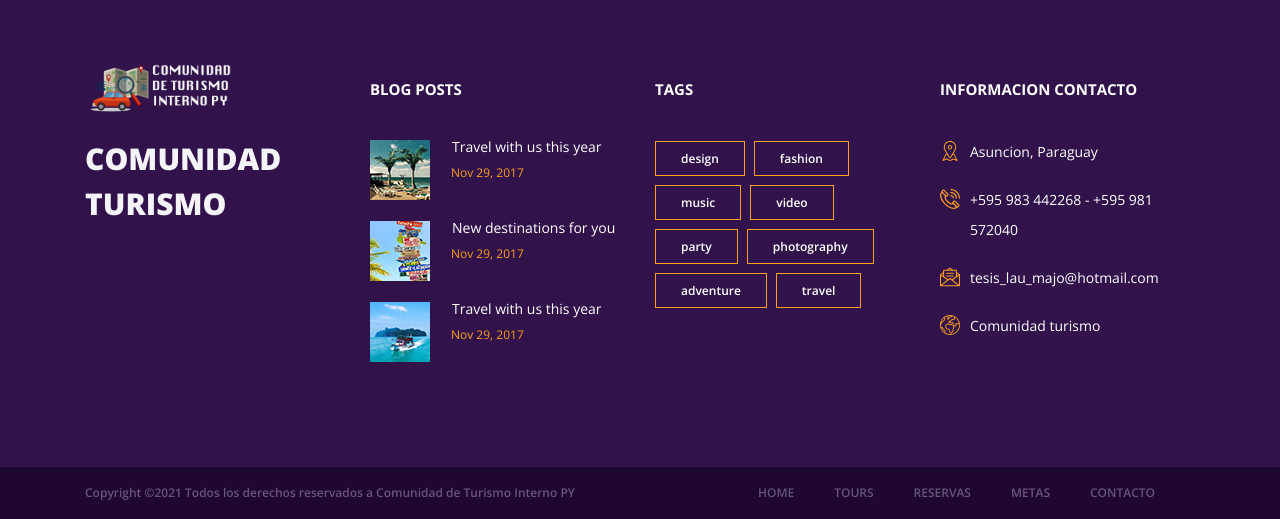
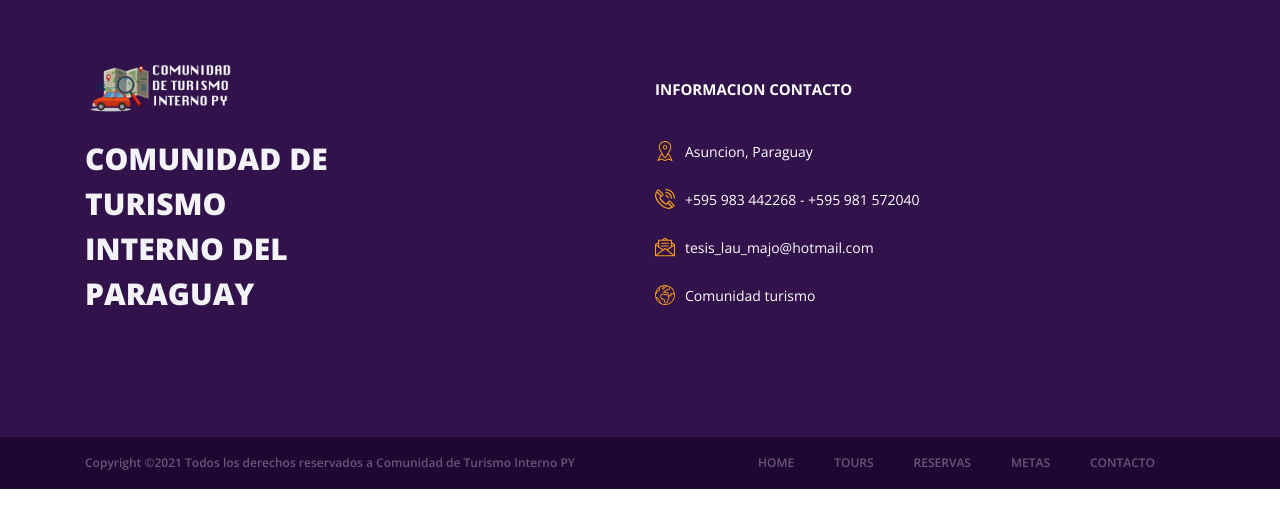
Before and after one commit to padagoal/turismoservice, a Django app: page / in a window 1280 px wide. Shown: the part 2461-2980 px from the top of the page. After the commit the page ends 2950 px from the top, so only its background shows below. Run offline with Django 3.2, Linux system fonts and the light colour scheme; data that the repository does not hold is empty; some libraries are stand-ins or nearby versions.

Commit message:
fix: Some issues

```diff
--- a/templates/travelix/main.html
+++ b/templates/travelix/main.html
@@ -141,7 +141,7 @@
                             <div class="footer_content footer_about">
                                 <div class="logo_container footer_logo">
                                     <div class="logo">
-                                        <a href="{% url 'home' %}"><img src="{% static 'travelix/images/logo-cti.png' %}" alt="">Comunidad Turismo</a>
+                                        <a href="{% url 'home' %}"><img src="{% static 'travelix/images/logo-cti.png' %}" alt="">Comunidad de Turismo Interno del Paraguay</a>
                                     </div>
                                 </div>
                                 <p class="footer_about_text"></p>
@@ -151,72 +151,14 @@
                     </div>
 
                     <!-- Footer Column -->
+
+
+                    <!-- Footer Column -->
                     <div class="col-lg-3 footer_column">
-                        <div class="footer_col">
-                            <div class="footer_title">blog posts</div>
-                            <div class="footer_content footer_blog">
-
-                                <!-- Footer blog item -->
-                                <div class="footer_blog_item clearfix">
-                                    <div class="footer_blog_image"><img
-                                            src="{% static 'travelix/images/footer_blog_1.jpg' %}"
-                                            alt="https://unsplash.com/@avidenov"></div>
-                                    <div class="footer_blog_content">
-                                        <div class="footer_blog_title"><a href="blog.html">Travel with us this year</a>
-                                        </div>
-                                        <div class="footer_blog_date">Nov 29, 2017</div>
-                                    </div>
-                                </div>
-
-                                <!-- Footer blog item -->
-                                <div class="footer_blog_item clearfix">
-                                    <div class="footer_blog_image"><img
-                                            src="{% static 'travelix/images/footer_blog_2.jpg' %}"
-                                            alt="https://unsplash.com/@deannaritchie"></div>
-                                    <div class="footer_blog_content">
-                                        <div class="footer_blog_title"><a href="blog.html">New destinations for you</a>
-                                        </div>
-                                        <div class="footer_blog_date">Nov 29, 2017</div>
-                                    </div>
-                                </div>
-
-                                <!-- Footer blog item -->
-                                <div class="footer_blog_item clearfix">
-                                    <div class="footer_blog_image"><img
-                                            src="{% static 'travelix/images/footer_blog_3.jpg' %}"
-                                            alt="https://unsplash.com/@bergeryap87"></div>
-                                    <div class="footer_blog_content">
-                                        <div class="footer_blog_title"><a href="blog.html">Travel with us this year</a>
-                                        </div>
-                                        <div class="footer_blog_date">Nov 29, 2017</div>
-                                    </div>
-                                </div>
-
-                            </div>
-                        </div>
                     </div>
 
                     <!-- Footer Column -->
-                    <div class="col-lg-3 footer_column">
-                        <div class="footer_col">
-                            <div class="footer_title">tags</div>
-                            <div class="footer_content footer_tags">
-                                <ul class="tags_list clearfix">
-                                    <li class="tag_item"><a href="#">design</a></li>
-                                    <li class="tag_item"><a href="#">fashion</a></li>
-                                    <li class="tag_item"><a href="#">music</a></li>
-                                    <li class="tag_item"><a href="#">video</a></li>
-                                    <li class="tag_item"><a href="#">party</a></li>
-                                    <li class="tag_item"><a href="#">photography</a></li>
-                                    <li class="tag_item"><a href="#">adventure</a></li>
-                                    <li class="tag_item"><a href="#">travel</a></li>
-                                </ul>
-                            </div>
-                        </div>
-                    </div>
-
-                    <!-- Footer Column -->
-                    <div class="col-lg-3 footer_column">
+                    <div class="col-lg-6 footer_column">
                         <div class="footer_col">
                             <div class="footer_title">Informacion Contacto</div>
                             <div class="footer_content footer_contact">
--- a/templates/travelix/main_detalle.html
+++ b/templates/travelix/main_detalle.html
@@ -854,20 +854,20 @@
                         </div>
                         <div class="col-lg-7">
                             <div class="contact_form_container">
-                                <div class="contact_title">get in touch</div>
+                                <div class="contact_title">Contactanos</div>
                                 <form action="#" id="contact_form" class="contact_form">
                                     <input type="text" id="contact_form_name" class="contact_form_name input_field"
-                                           placeholder="Name" required="required" data-error="Name is required.">
+                                           placeholder="Nombre" required="required" data-error="Name is required.">
                                     <input type="text" id="contact_form_email" class="contact_form_email input_field"
                                            placeholder="E-mail" required="required" data-error="Email is required.">
                                     <input type="text" id="contact_form_subject"
-                                           class="contact_form_subject input_field" placeholder="Subject"
+                                           class="contact_form_subject input_field" placeholder="Asunto"
                                            required="required" data-error="Subject is required.">
                                     <textarea id="contact_form_message" class="text_field contact_form_message"
-                                              name="message" rows="4" placeholder="Message" required="required"
+                                              name="message" rows="4" placeholder="Mensaje" required="required"
                                               data-error="Please, write us a message."></textarea>
-                                    <button type="submit" id="form_submit_button" class="form_submit_button button">send
-                                        message<span></span><span></span><span></span></button>
+                                    <button type="button" id="form_submit_button" class="form_submit_button button">
+                                        Enviar Mensaje<span></span><span></span><span></span></button>
                                 </form>
                             </div>
                         </div>
```
Also changed, not shown: templates/travelix/itinerario/showUserTour.html (+12 -10 lines).
